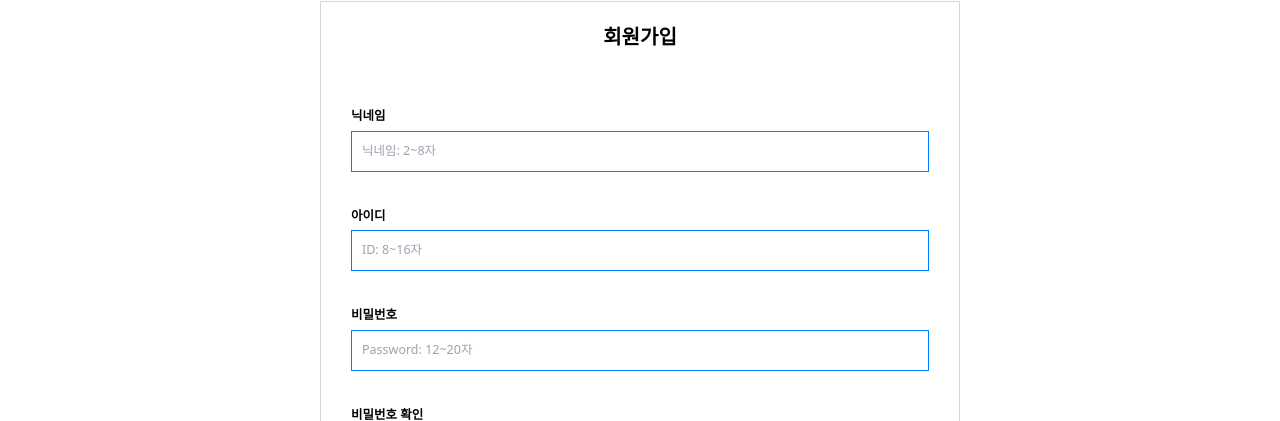
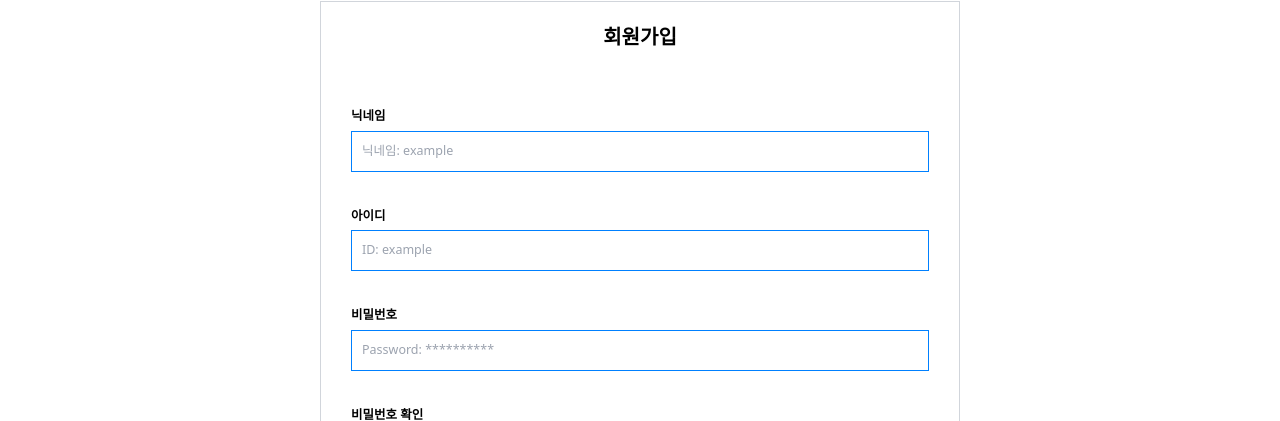
Before and after one commit to puter2712git/ce-community, a Next.js app in the folder project/: page /sign-up in a window 1280 px wide. Shown: the part 184-605 px from the top of the page. Built offline with nearby package versions, Linux system fonts and the light colour scheme; no server answers.

Commit message:
test: Testing with jest

```diff
--- /dev/null
+++ b/project/jest.setup.js
@@ -0,0 +1,2 @@
+// Learn more: https://github.com/testing-library/jest-dom
+import '@testing-library/jest-dom';
--- a/project/src/app/page.tsx
+++ b/project/src/app/page.tsx
@@ -1,3 +1,7 @@
 export default function Home() {
-  return <main></main>;
+  return (
+    <main>
+      <h1>tes</h1>
+    </main>
+  );
 }
--- a/project/src/components/sign-up/SignUpForm.tsx
+++ b/project/src/components/sign-up/SignUpForm.tsx
@@ -66,12 +66,16 @@ export default function SignUpForm() {
         </label>
         <input
           id="nickname"
-          placeholder="닉네임: 2~8자"
+          placeholder="닉네임: example"
           className="w-full border border-primary px-[10px] py-[10px] text-m"
           {...register('nickname', {
             required: '닉네임은 필수 항목입니다.',
             minLength: {
               value: 2,
+              message: '닉네임은 2~8자 이내로 입력해야 합니다.',
+            },
+            maxLength: {
+              value: 8,
               message: '닉네임은 2~8자 이내로 입력해야 합니다.',
             },
           })}
@@ -88,17 +92,17 @@ export default function SignUpForm() {
         </label>
         <input
           id="loginId"
-          placeholder="ID: 8~16자"
+          placeholder="ID: example"
           className="w-full border border-primary px-[10px] py-[10px] text-m"
           {...register('loginId', {
             required: '아이디는 필수 항목입니다.',
             minLength: {
-              value: 6,
-              message: '아이디는 6~16자 이내로 입력해야 합니다.',
+              value: 4,
+              message: '아이디는 4~20자 이내로 입력해야 합니다.',
             },
             maxLength: {
-              value: 16,
-              message: '아이디는 6~16자 이내로 입력해야 합니다.',
+              value: 20,
+              message: '아이디는 4~20자 이내로 입력해야 합니다.',
             },
           })}
         />
@@ -115,7 +119,7 @@ export default function SignUpForm() {
         <input
           id="password"
           type="password"
-          placeholder="Password: 12~20자"
+          placeholder="Password: **********"
           className="w-full border border-primary px-[10px] py-[10px] text-m"
           {...register('password', {
             required: '비밀번호는 필수 항목입니다.',
--- a/project/tsconfig.json
+++ b/project/tsconfig.json
@@ -25,5 +25,6 @@
     "forceConsistentCasingInFileNames": false
   },
   "include": ["next-env.d.ts", "types/**/*.ts", "**/*.ts", "**/*.tsx", ".next/types/**/*.ts"],
-  "exclude": ["node_modules"]
+  "exclude": ["node_modules"],
+  "types": ["node", "jest", "@testing-library/jest-dom"]
 }
```
Also changed, not shown: project/jest.config.js (added, +15 -0 lines), project/package.json (+11 -2 lines), 2 other files (tests, documents, lock files or other folders).
